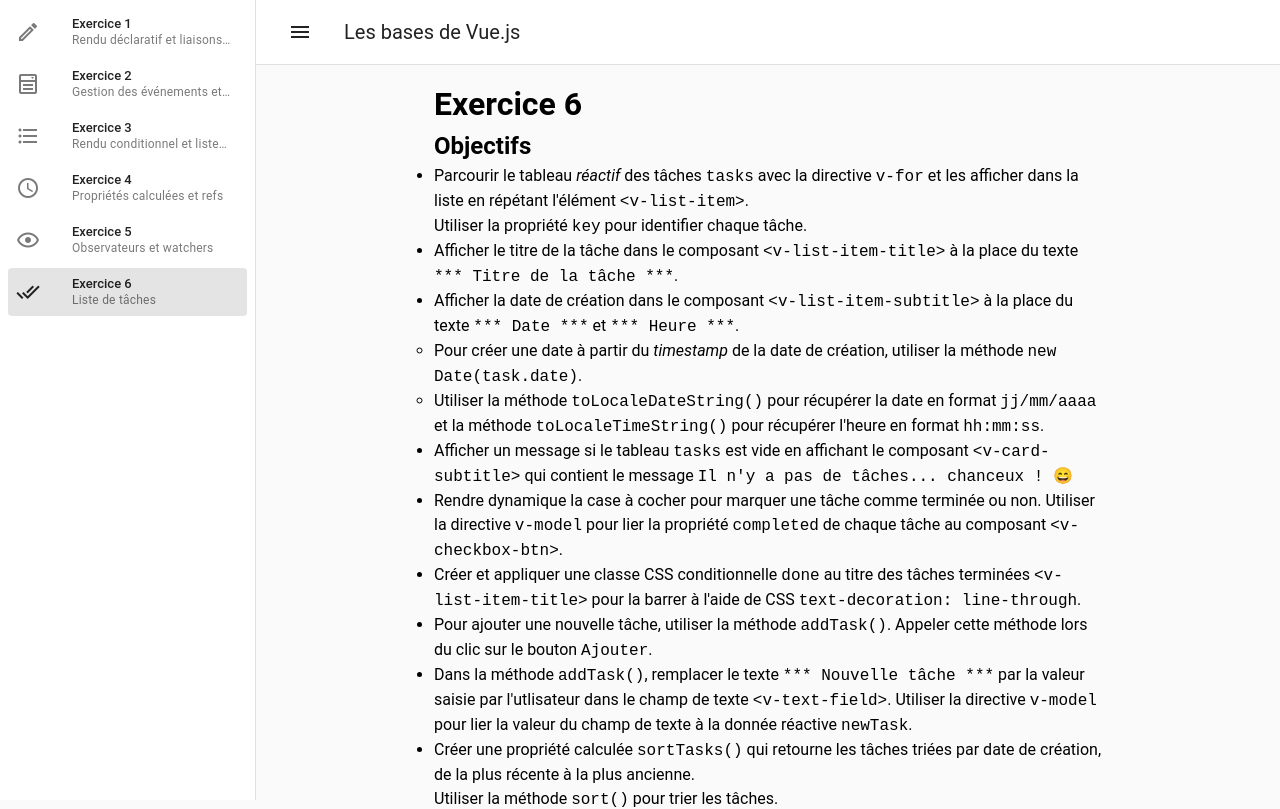
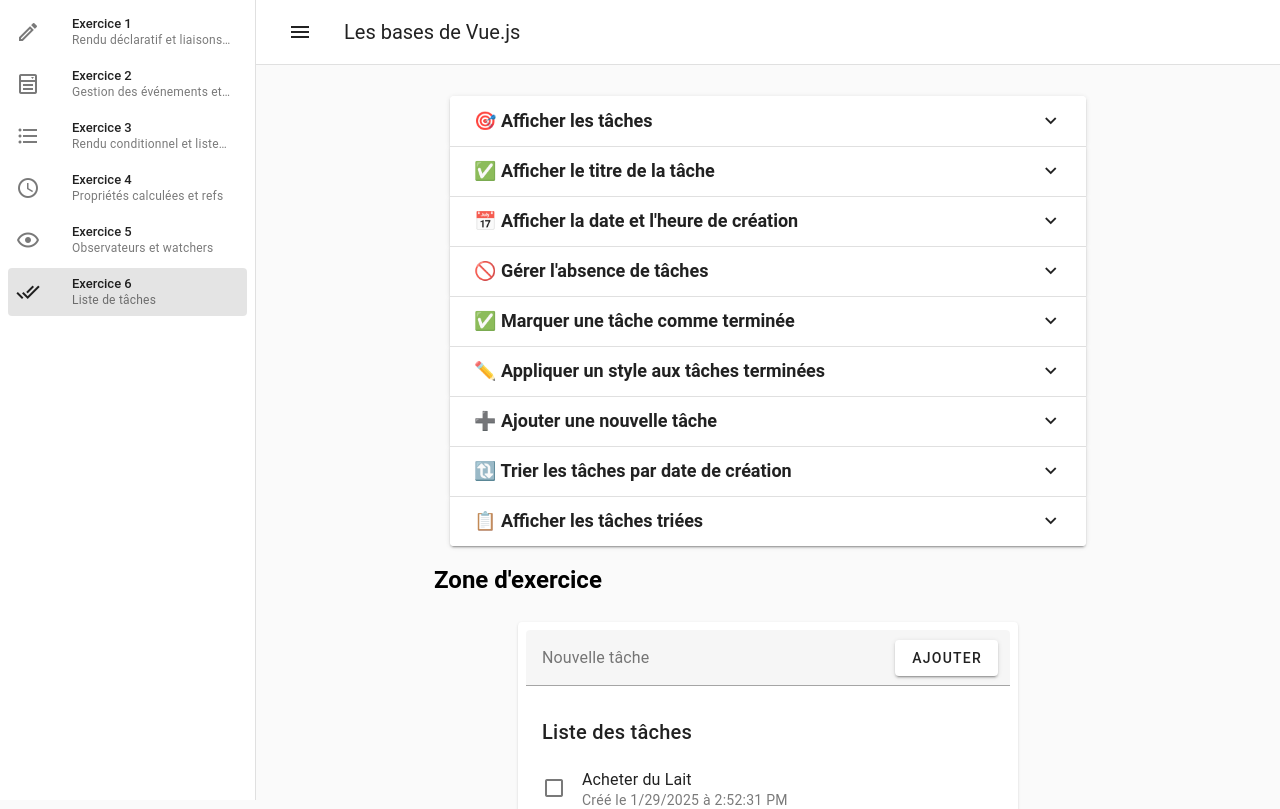
Before and after one commit to fallinov/2025-sfa-vue-exe-bases, a Vue app: page /Exercice6 in a window 1280 px wide. Shown: the top 809 px of the page. Built offline with nearby package versions, Linux system fonts and the light colour scheme.

Commit message:
ajout composant md pour données

```diff
--- a/package.json
+++ b/package.json
@@ -10,6 +10,7 @@
   "dependencies": {
     "@mdi/font": "7.4.47",
     "core-js": "^3.37.1",
+    "markdown-it": "^14.1.0",
     "roboto-fontface": "*",
     "vue": "^3.4.31",
     "vuetify": "^3.6.11"
--- /dev/null
+++ b/public/exercices/6.md
@@ -0,0 +1,42 @@
+
+## 🎯 Afficher les tâches
+Parcourez le tableau *réactif* des tâches (`tasks`) à l'aide de la directive `v-for` pour afficher chaque tâche dans un composant `<v-list-item>`.
+👉 **Important :** N'oubliez pas d'utiliser la propriété `key` pour identifier de manière unique chaque tâche.
+
+## ✅ Afficher le titre de la tâche
+Remplacez le texte `*** Titre de la tâche ***` par le **titre de la tâche** dans le composant `<v-list-item-title>`.
+
+## 📅 Afficher la date et l'heure de création
+Remplacez les textes `*** Date ***` et `*** Heure ***` par la **date de création** de la tâche dans le composant `<v-list-item-subtitle>`.
+Pour cela :
+- Convertissez le *timestamp* de la date de création en une date exploitable avec : `new Date(task.date)`
+- Affichez la date au format `jj/mm/aaaa` avec la méthode `toLocaleDateString()`.
+- Affichez l'heure au format `hh:mm:ss` avec la méthode `toLocaleTimeString()`.
+
+## 🚫 Gérer l'absence de tâches
+Si le tableau `tasks` est vide, affichez le message suivant :
+<v-card-subtitle>Il n'y a pas de tâches... chanceux ! 😄</v-card-subtitle>
+Utilisez une condition Vue (`v-if` ou `v-else`).
+
+## ✅ Marquer une tâche comme terminée
+Rendez la case à cocher interactive pour indiquer si une tâche est **complétée** ou non.
+Utilisez la directive `v-model` pour lier la propriété `completed` de chaque tâche au composant `<v-checkbox-btn>`.
+
+## ✏️ Appliquer un style aux tâches terminées
+Créez une **classe CSS conditionnelle** `done` pour appliquer un effet de texte barré (`text-decoration: line-through`) sur le titre des tâches terminées.
+👉 **Astuce :** Utilisez :
+:class="{ done: task.completed }"
+sur `<v-list-item-title>`.
+
+## ➕ Ajouter une nouvelle tâche
+Implémentez la méthode `addTask()` pour ajouter une tâche lors du clic sur le bouton **Ajouter**.
+- Lors de l'ajout, remplacez le texte `*** Nouvelle tâche ***` par la **valeur saisie par l'utilisateur** dans un champ `<v-text-field>`.
+- Liez la saisie utilisateur à une donnée réactive `newTask` avec `v-model`.
+
+## 🔃 Trier les tâches par date de création
+Créez une **propriété calculée** `sortTasks()` pour trier les tâches par date de création, de la plus **récente** à la plus **ancienne**.
+Utilisez la méthode JavaScript :
+tasks.sort((a, b) => b.date - a.date)
+
+## 📋 Afficher les tâches triées
+Remplacez l'itération sur `tasks` dans `v-for` par `sortTasks` afin d'afficher les tâches triées par date de création.
--- /dev/null
+++ b/src/components/MarkdownAccordion.vue
@@ -0,0 +1,83 @@
+<template>
+  <v-container>
+    <v-expansion-panels variant="accordion">
+      <v-expansion-panel
+        v-for="(section, index) in sections"
+        :key="index"
+      >
+        <v-expansion-panel-title>
+          <span v-html="section.title" />
+        </v-expansion-panel-title>
+        <v-expansion-panel-text>
+          <div v-html="section.content" />
+        </v-expansion-panel-text>
+      </v-expansion-panel>
+    </v-expansion-panels>
+  </v-container>
+</template>
+
+<script setup>
+import { ref, onMounted, computed } from 'vue';
+import MarkdownIt from 'markdown-it';
+
+let props = defineProps({fichier: String});
+
+// Initialisation de MarkdownIt
+const markdown = new MarkdownIt();
+const source = ref('');
+
+// Import dynamique du fichier Markdown
+onMounted(async () => {
+  try {
+    const response = await fetch(`./exercices/${props.fichier}`);
+    if (!response.ok) throw new Error('Erreur de chargement du fichier');
+    source.value = await response.text();
+  } catch (error) {
+    console.error('Erreur de chargement du contenu Markdown :', error);
+    source.value = '# Erreur de chargement du contenu Markdown';
+  }
+});
+
+// Transformation du Markdown en sections d'accordéon
+const sections = computed(() => {
+  const lines = source.value.split('\n');
+  const sections = [];
+  let currentSection = null;
+
+  lines.forEach((line) => {
+    if (line.startsWith('## ')) {
+      if (currentSection) {
+        sections.push(currentSection);
+      }
+      currentSection = {
+        title: markdown.render(line),
+        content: '',
+      };
+    } else if (currentSection) {
+      currentSection.content += markdown.render(line);
+    }
+  });
+
+  if (currentSection) {
+    sections.push(currentSection);
+  }
+
+  return sections;
+});
+</script>
+
+<style scoped lang="sass">
+.v-expansion-panel-title
+  :deep(h2) // :deep() permet de cibler les éléments enfants de manière profonde
+    font-size: 1.125rem
+
+.v-expansion-panel-text
+  :deep(ul)
+    padding: 0
+    padding-left: 1.5rem
+    margin: 0
+    li
+      padding: .25em 0
+      margin: 0
+
+</style>
--- a/src/components/donnees/Exercice6Donnee.vue
+++ b/src/components/donnees/Exercice6Donnee.vue
@@ -1,84 +1,7 @@
 <template>
-  <h1>Exercice 6</h1>
-  <div class="exe-objectifs">
-    <h2>Objectifs</h2>
-    <ul>
-      <li>
-        Parcourir le tableau <em>réactif</em> des tâches <code>tasks</code>
-        avec la directive <code>v-for</code>
-        et les afficher dans la liste en répétant l'élément
-        <code>&lt;v-list-item&gt;</code>.
-        <br>
-        Utiliser la propriété <code>key</code> pour identifier chaque tâche.
-      </li>
-      <li>
-        Afficher le titre de la tâche dans le composant
-        <code>&lt;v-list-item-title&gt;</code> à la place
-        du texte <code>*** Titre de la tâche ***</code>.
-      </li>
-      <li>
-        Afficher la date de création dans le composant
-        <code>&lt;v-list-item-subtitle&gt;</code> à la place
-        du texte <code>*** Date ***</code>
-        et <code>*** Heure ***</code>.
-        <ul>
-          <li>
-            Pour créer une date à partir du <em>timestamp</em> de la date de création,
-            utiliser la méthode <code>new Date(task.date)</code>.
-          </li>
-          <li>
-            Utiliser la méthode <code>toLocaleDateString()</code> pour récupérer
-            la date en format <code>jj/mm/aaaa</code> et la méthode
-            <code>toLocaleTimeString()</code> pour récupérer l'heure en format
-            <code>hh:mm:ss</code>.
-          </li>
-        </ul>
-      </li>
+  <markdown-accordion fichier="6.md"/>
+</template>
 
-      <li>
-        Afficher un message si le tableau <code>tasks</code> est vide
-        en affichant le composant <code>&lt;v-card-subtitle&gt;</code>
-        qui contient le message <code>Il n'y a pas de tâches... chanceux !
-        😄</code>
-      </li>
-      <li>
-        Rendre dynamique la case à cocher pour marquer une tâche comme
-        terminée ou non. Utiliser la directive <code>v-model</code> pour
-        lier la propriété <code>completed</code> de chaque tâche au composant
-        <code>&lt;v-checkbox-btn&gt;</code>.
-      </li>
-      <li>
-        Créer et appliquer une classe CSS conditionnelle <code>done</code>
-        au titre des tâches terminées <code>&lt;v-list-item-title&gt;</code>
-        pour la barrer à l'aide de CSS
-        <code>text-decoration: line-through</code>.
-      </li>
-      <li>
-        Pour ajouter une nouvelle tâche, utiliser la méthode
-        <code>addTask()</code>. Appeler cette méthode lors du
-        clic sur le bouton <code>Ajouter</code>.
-      </li>
-      <li>
-        Dans la méthode <code>addTask()</code>, remplacer le texte <code>***
-        Nouvelle tâche ***</code> par la valeur saisie par l'utlisateur dans
-        le champ de texte <code>&lt;v-text-field&gt;</code>.
-        Utiliser la directive <code>v-model</code> pour lier la valeur
-        du champ de texte à la donnée réactive <code>newTask</code>.
-      </li>
-      <li>
-        Créer une propriété calculée <code>sortTasks()</code>
-        qui retourne les tâches triées par date de création, de la plus récente
-        à la plus ancienne.
-        <br>
-        Utiliser la méthode <code>sort()</code> pour trier les tâches.
-      </li>
-      <li>
-        Utilser la propriété calculée <code>sortTasks()</code>
-        dans la directive <code>v-for</code> pour afficher les tâches triées par
-        date de création.
-      </li>
-    </ul>
-  </div>
-</template>
-<script setup lang="ts">
+<script setup>
+import MarkdownAccordion from "@/components/MarkdownAccordion.vue";
 </script>
```
Also changed, not shown: 1 other file (tests, documents, lock files or other folders).
